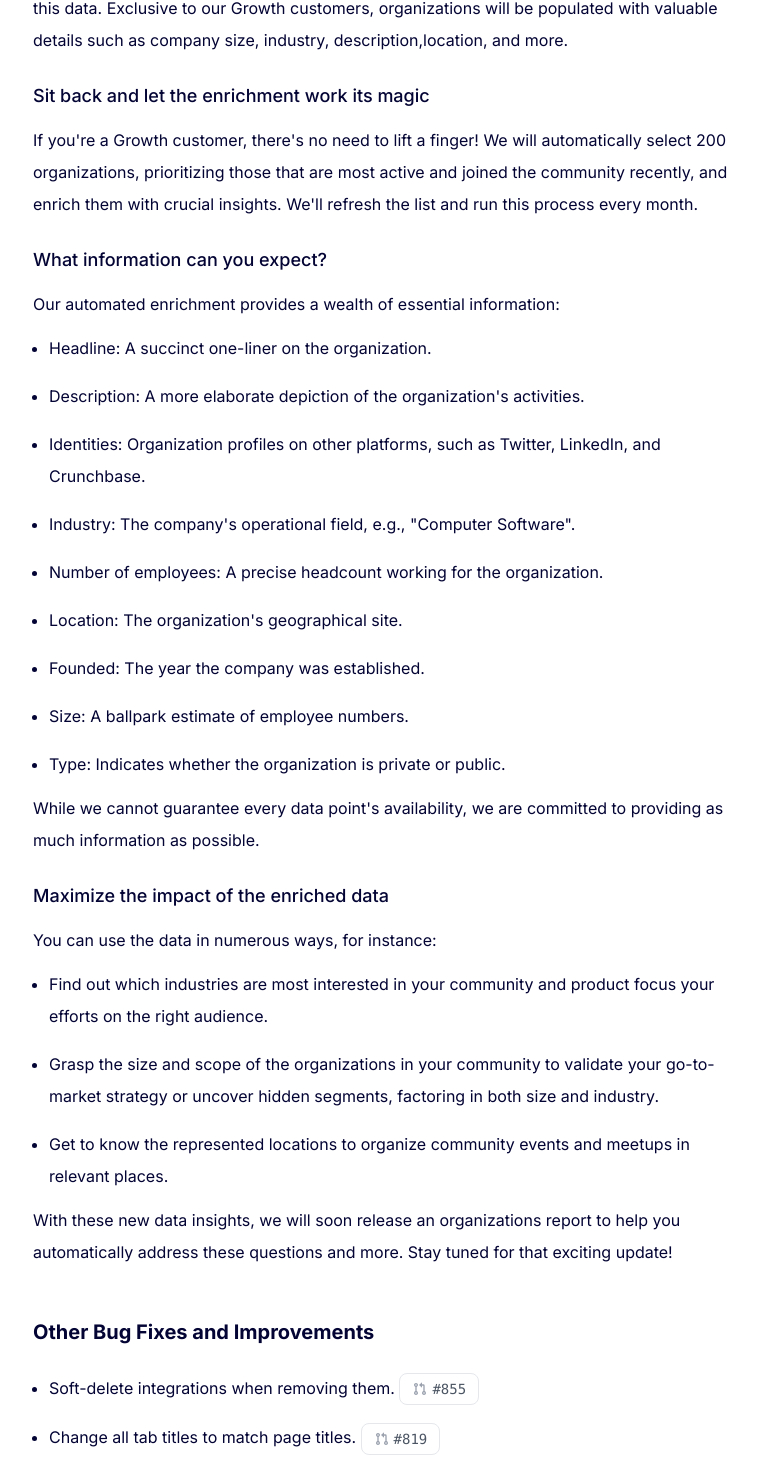
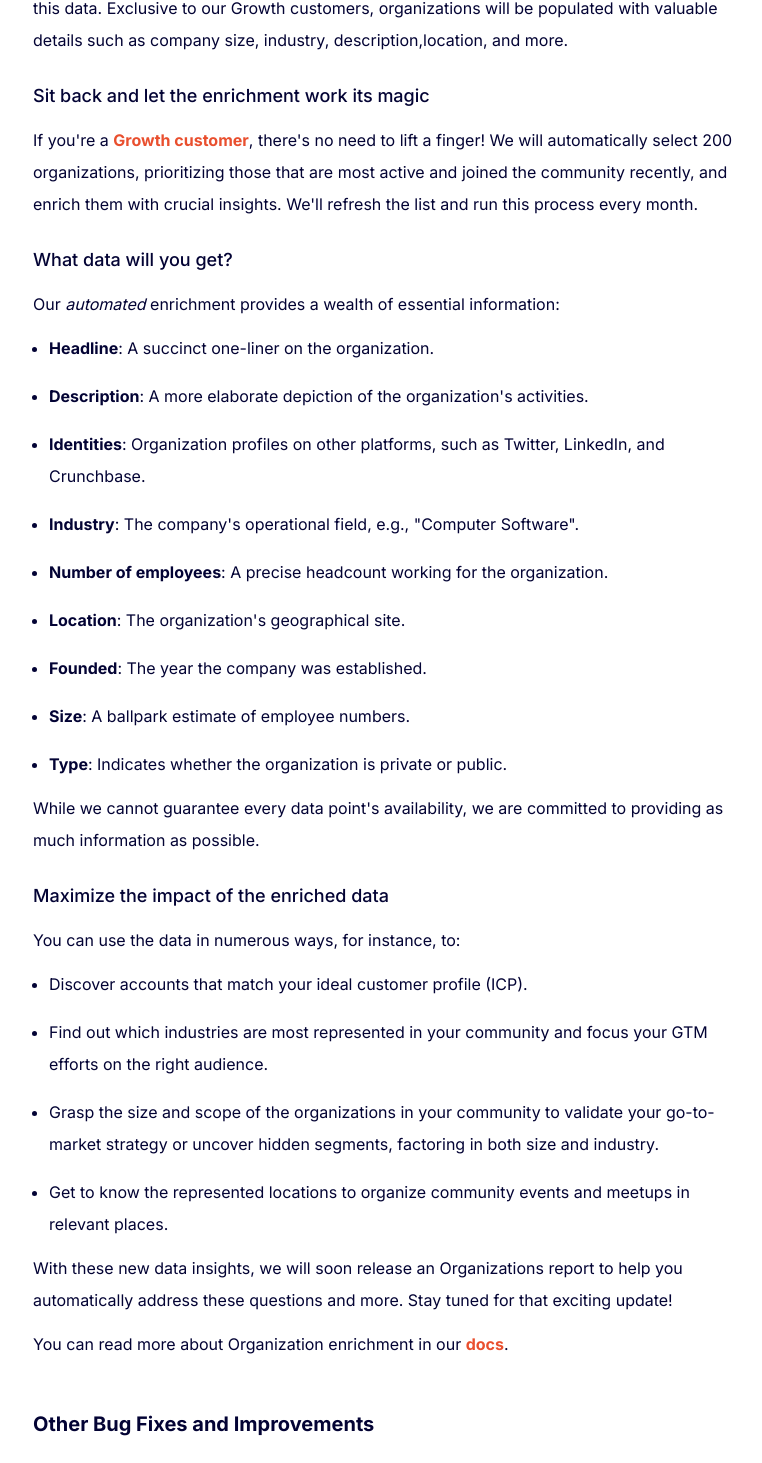
Before and after one commit to octolens/legacy-changelog, a Next.js app: page /changelogs/organization-enrichment in a window 1280 px wide. Shown: the part 1197-2660 px from the top of the page, without its empty margins (247-1009 px from the left). Built offline with nearby package versions, Linux system fonts and the light colour scheme; no server answers.

Commit message:
Update organization-enrichment.mdx

```diff
--- a/pages/changelogs/organization-enrichment.mdx
+++ b/pages/changelogs/organization-enrichment.mdx
@@ -8,7 +8,7 @@ import { Flex } from "@chakra-ui/react";
 export const meta = {
   slug: "organization-enrichment",
   publishedAt: "2023-05-16T12:00",
-  title: "Enrich your community data with organization insights",
+  title: "Enrich your Community Data with Organization Insights",
   headerImage:
     "https://github.com/CrowdDotDev/crowd.dev/assets/37874460/446c0c34-257d-4fa2-a15d-e21a0f72f2f3",
   version: "v0.32.0",
@@ -98,33 +98,36 @@ Today, we unveil our automated organization enrichment feature, which considerab
 
 ### Sit back and let the enrichment work its magic
 
-If you're a Growth customer, there's no need to lift a finger! We will automatically select 200 organizations, prioritizing those that are most active and joined the community recently, and enrich them with crucial insights. We'll refresh the list and run this process every month.
+If you're a [**Growth customer**](https://www.crowd.dev/pricing), there's no need to lift a finger! We will automatically select 200 organizations, prioritizing those that are most active and joined the community recently, and enrich them with crucial insights. We'll refresh the list and run this process every month.
 
-### What information can you expect?
+### What data will you get?
 
-Our automated enrichment provides a wealth of essential information:
+Our *automated* enrichment provides a wealth of essential information:
 
-- Headline: A succinct one-liner on the organization.
-- Description: A more elaborate depiction of the organization's activities.
-- Identities: Organization profiles on other platforms, such as Twitter, LinkedIn, and Crunchbase.
-- Industry: The company's operational field, e.g., "Computer Software".
-- Number of employees: A precise headcount working for the organization.
-- Location: The organization's geographical site.
-- Founded: The year the company was established.
-- Size: A ballpark estimate of employee numbers.
-- Type: Indicates whether the organization is private or public.
+- **Headline**: A succinct one-liner on the organization.
+- **Description**: A more elaborate depiction of the organization's activities.
+- **Identities**: Organization profiles on other platforms, such as Twitter, LinkedIn, and Crunchbase.
+- **Industry**: The company's operational field, e.g., "Computer Software".
+- **Number of employees**: A precise headcount working for the organization.
+- **Location**: The organization's geographical site.
+- **Founded**: The year the company was established.
+- **Size**: A ballpark estimate of employee numbers.
+- **Type**: Indicates whether the organization is private or public.
 
 While we cannot guarantee every data point's availability, we are committed to providing as much information as possible.
 
 ### Maximize the impact of the enriched data
 
-You can use the data in numerous ways, for instance:
+You can use the data in numerous ways, for instance, to:
 
-- Find out which industries are most interested in your community and product focus your efforts on the right audience.
+- Discover accounts that match your ideal customer profile (ICP).
+- Find out which industries are most represented in your community and focus your GTM efforts on the right audience.
 - Grasp the size and scope of the organizations in your community to validate your go-to-market strategy or uncover hidden segments, factoring in both size and industry.
 - Get to know the represented locations to organize community events and meetups in relevant places.
 
-With these new data insights, we will soon release an organizations report to help you automatically address these questions and more. Stay tuned for that exciting update!
+With these new data insights, we will soon release an Organizations report to help you automatically address these questions and more. Stay tuned for that exciting update!
+
+You can read more about Organization enrichment in our [docs](https://docs.crowd.dev/docs/organization-enrichment).
 
 ## Other Bug Fixes and Improvements
 
```
